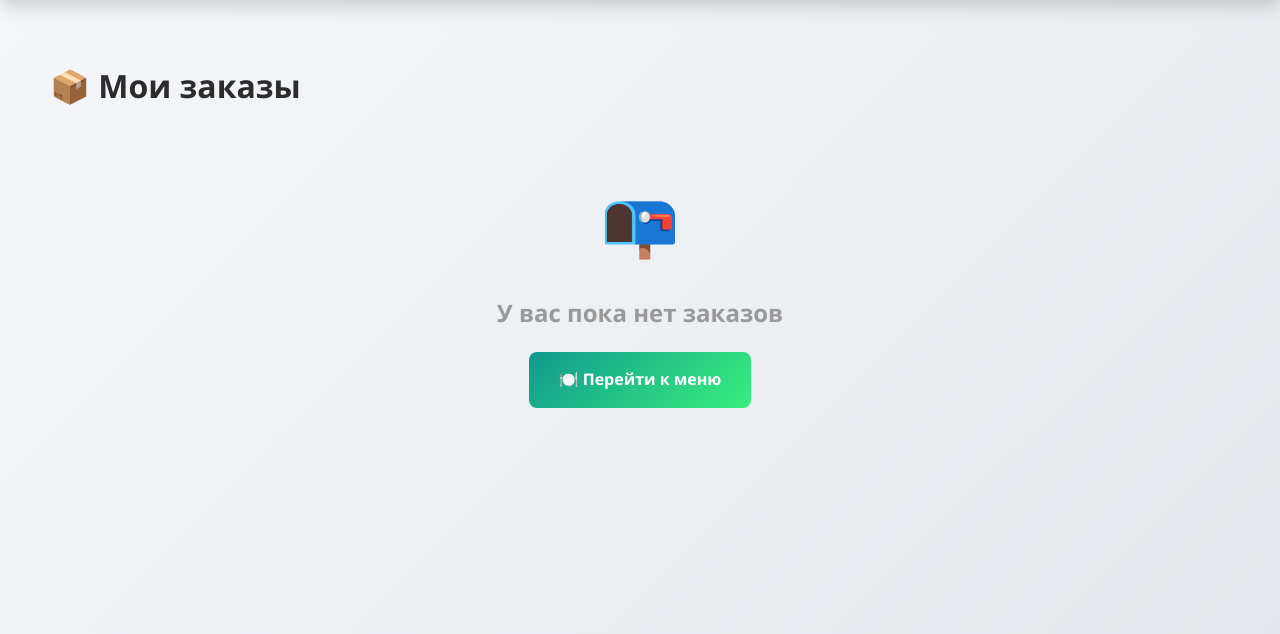
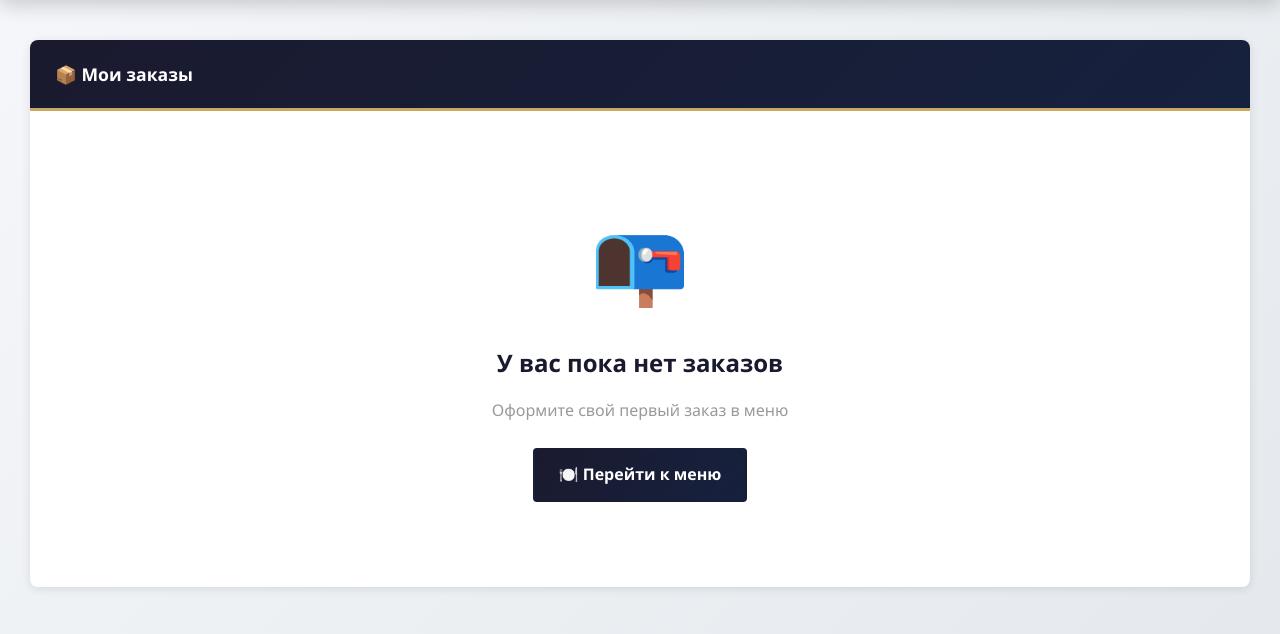
Before and after one commit to Maga-nan/cafe_manager, a Flask app: template templates/client_orders.html in a window 1280 px wide. Shown: the part 70-704 px from the top of the page. Run offline with Flask 3, Linux system fonts and the light colour scheme; the template is opened without the code that fills it, so the values that code supplies are empty.

Commit message:
Update client_orders.html

```diff
--- a/templates/client_orders.html
+++ b/templates/client_orders.html
@@ -1,51 +1,51 @@
 {% extends "base.html" %}
 {% block title %}Мои заказы{% endblock %}
 {% block content %}
-<div class="client-orders" style="padding: 20px;">
-    <h1>📦 Мои заказы</h1>
-
+<div class="client-orders">
+    <div class="card">
+        <div class="card-header">
+            📦 Мои заказы
+        </div>
+        <div class="card-body">
             {% if orders %}
             <div style="display: grid; gap: 20px;">
                 {% for order in orders %}
-        <div style="background: white; border-radius: 12px; padding: 20px; box-shadow: 0 2px 10px rgba(0,0,0,0.1);">
+                <div class="card" style="border-left: 4px solid var(--accent-gold);">
+                    <div class="card-body">
                         <div style="display: flex; justify-content: space-between; align-items: center; margin-bottom: 15px;">
-                <h3 style="margin: 0;">Заказ #{{ order.id }}</h3>
-                <span class="status-badge status-{{ order.status }}" style="padding: 5px 15px; border-radius: 20px; font-weight: 600; font-size: 0.9rem;">
+                            <h3 style="margin: 0; color: var(--primary-dark);">Заказ #{{ order.id }}</h3>
+                            <span class="status-badge status-{{ order.status }}">
                                 {% if order.status == 'new' %}🆕 Новый
-                    {% elif order.status == 'cooking' %}👨‍ Готовится
+                                {% elif order.status == 'cooking' %}👨‍🍳 Готовится
                                 {% elif order.status == 'ready' %}✅ Готов
                                 {% elif order.status == 'completed' %}✔️ Выполнен
                                 {% elif order.status == 'cancelled' %}❌ Отменён{% endif %}
                             </span>
                         </div>
-            <div style="color: #666; margin-bottom: 15px;">
+                        <div style="color: #666; margin-bottom: 15px; display: grid; gap: 8px;">
                             <div>📅 {{ order.created_at.strftime('%d.%m.%Y %H:%M') }}</div>
                             {% if order.table_number %}<div>🪑 Столик #{{ order.table_number }}</div>{% endif %}
-                <div>💰 {{ order.total_amount }} ₽</div>
+                            <div>💰 <strong>{{ order.total_amount }} ₽</strong></div>
                         </div>
                         <a href="{{ url_for('client.client_order_detail', order_id=order.id) }}"
-               style="display: inline-block; padding: 10px 20px; background: #667eea; color: white; text-decoration: none; border-radius: 8px; font-weight: 600;">
+                           class="btn btn-info btn-sm">
                             Подробнее
                         </a>
+                    </div>
                 </div>
                 {% endfor %}
             </div>
             {% else %}
             <div style="text-align: center; padding: 60px 20px; color: #999;">
-        <div style="font-size: 4rem; margin-bottom: 20px;">📭</div>
-        <h2>У вас пока нет заказов</h2>
-        <a href="{{ url_for('client.client_home') }}" style="display: inline-block; margin-top: 20px; padding: 15px 30px; background: linear-gradient(135deg, #11998e 0%, #38ef7d 100%); color: white; text-decoration: none; border-radius: 8px; font-weight: 600;">
+                <div style="font-size: 5rem; margin-bottom: 20px;">📭</div>
+                <h2 style="color: var(--primary-dark); margin-bottom: 15px;">У вас пока нет заказов</h2>
+                <p style="margin-bottom: 25px;">Оформите свой первый заказ в меню</p>
+                <a href="{{ url_for('client.client_home') }}" class="btn btn-primary">
                     🍽️ Перейти к меню
                 </a>
             </div>
             {% endif %}
         </div>
-
-<style>
-.status-new { background: #fff3cd; color: #856404; }
-.status-cooking { background: #cce5ff; color: #004085; }
-.status-ready { background: #d4edda; color: #155724; }
-.status-completed { background: #d1ecf1; color: #0c5460; }
-.status-cancelled { background: #f8d7da; color: #721c24; }
-</style>
+    </div>
+</div>
 {% endblock %}
```
Lines whose indentation alone changed are shown as unchanged.
